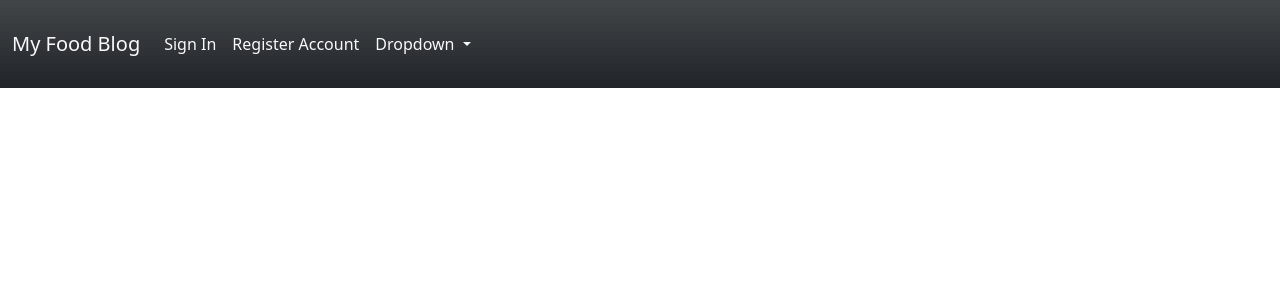
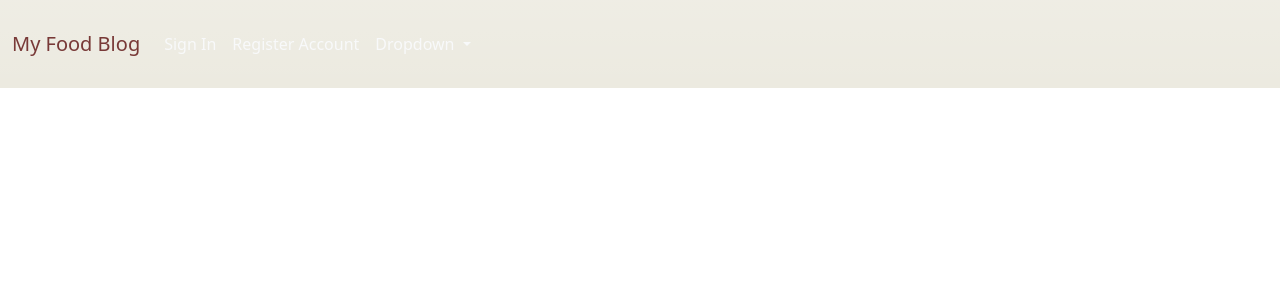
Before and after one commit to dantaylor28/the-food-blog, a Django app: page / in a window 1280 px wide. Shown: the top 300 px of the page. Run offline with Django 3.2, Linux system fonts and the light colour scheme; data that the repository does not hold is empty.

Commit message:
Change heading color and hover class

```diff
--- a/static/css/style.css
+++ b/static/css/style.css
@@ -44,3 +44,17 @@
     color: #783937ff;
     transition: 0.3s;
 }
+
+/* Header & Navigation styling */
+
+.nav-bg {
+    background-color: #eceae0;
+}
+
+.main-title {
+    color: #783937ff;
+}
+
+.main-title:hover {
+    color: #783937ff;
+}
--- a/templates/base.html
+++ b/templates/base.html
@@ -14,9 +14,9 @@
 </head>
 
 <body>
-    <nav class="navbar navbar-expand-lg bg-dark bg-gradient py-4 sticky-top">
+    <nav class="navbar navbar-expand-lg nav-bg bg-gradient py-4 sticky-top">
         <div class="container-fluid">
-            <a class="navbar-brand text-light" href="{% url 'home' %}">My Food Blog</a>
+            <a class="navbar-brand main-title" href="{% url 'home' %}">My Food Blog</a>
             <button class="navbar-toggler" type="button" data-bs-toggle="collapse"
                 data-bs-target="#navbarSupportedContent" aria-controls="navbarSupportedContent" aria-expanded="false"
                 aria-label="Toggle navigation">
```
